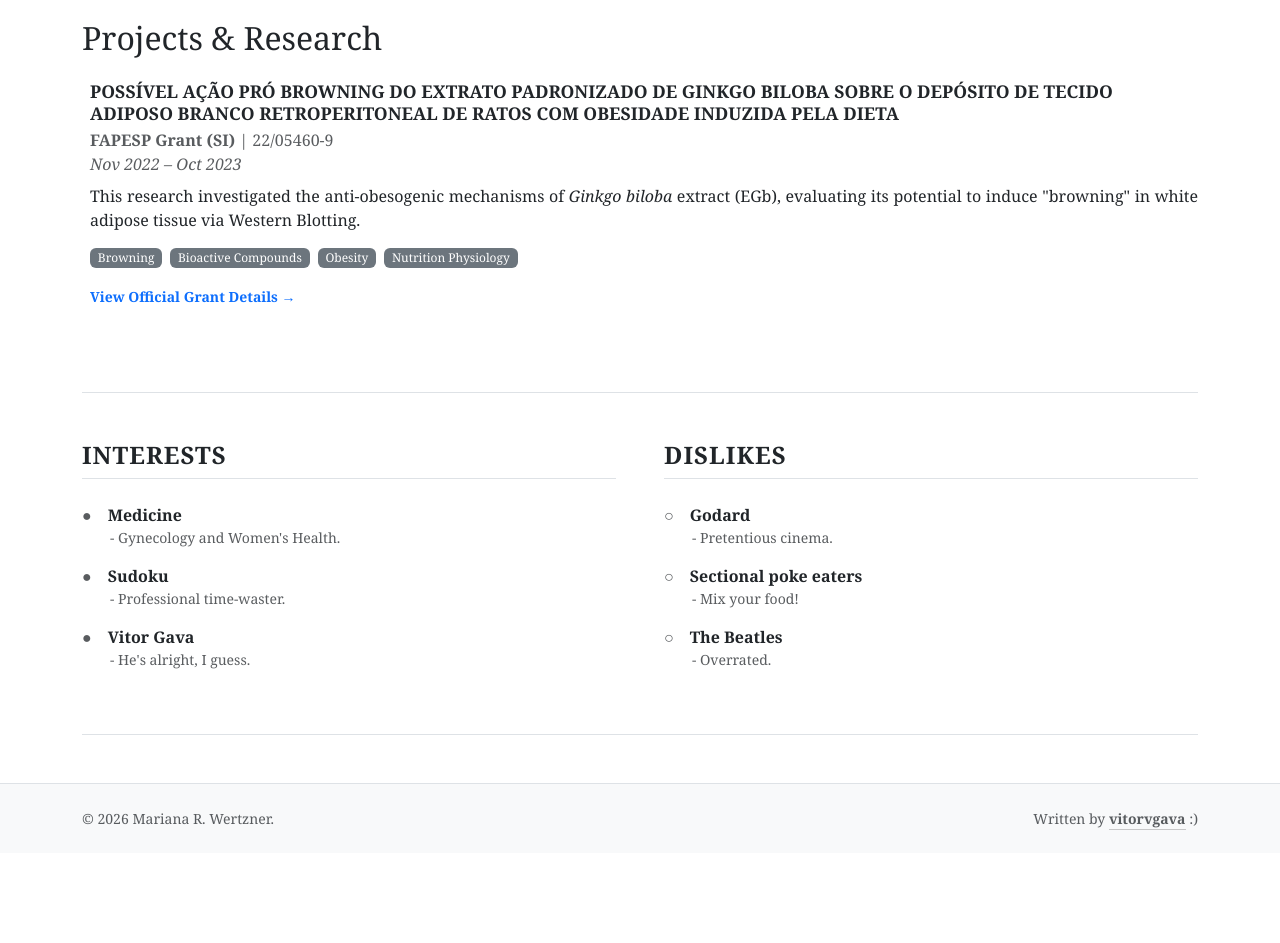
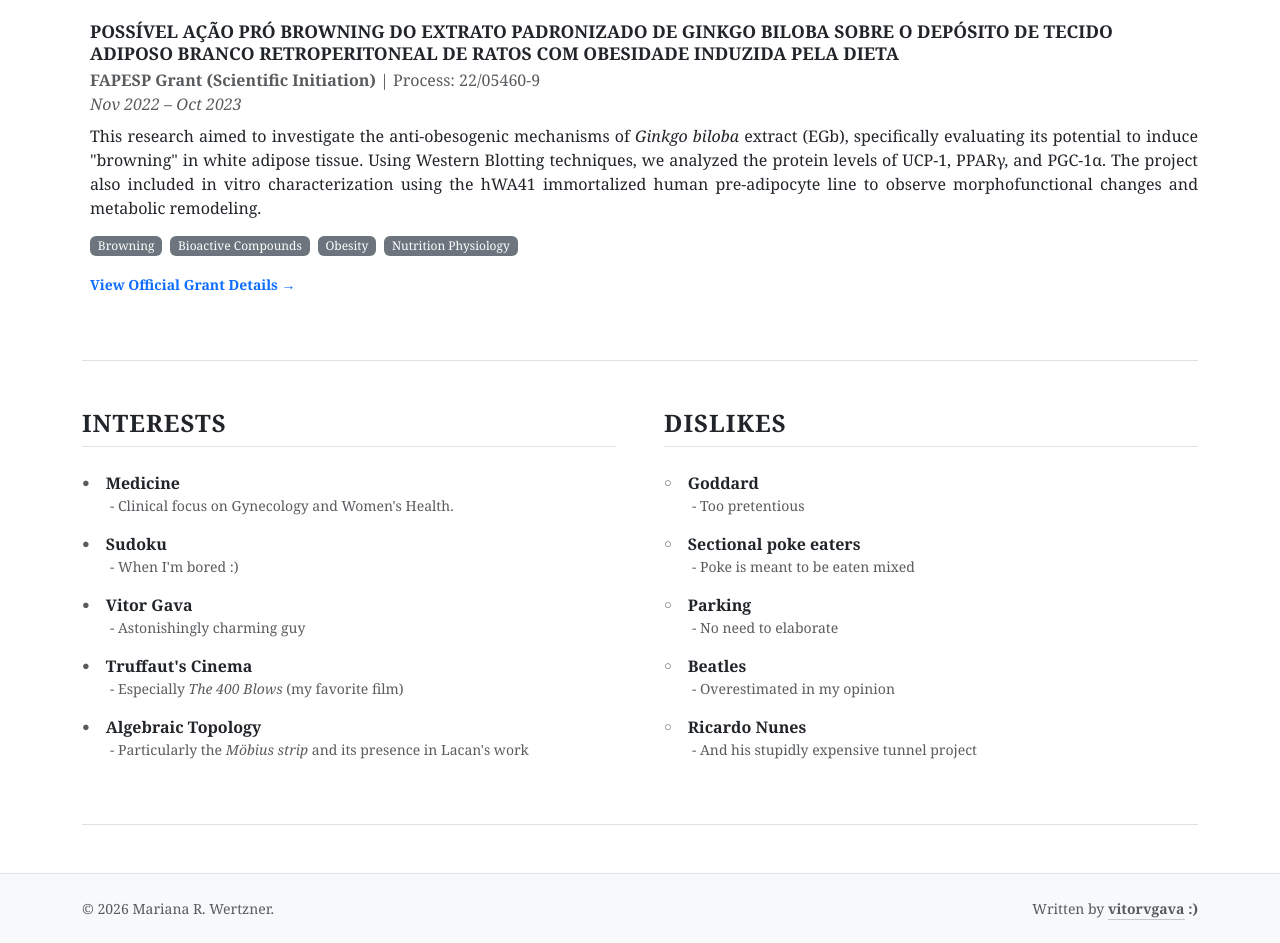
Before and after one commit to mariwertzner/mariwertzner.github.io, a plain HTML site: page index.html in a window 1280 px wide. Shown: the part 805-1748 px from the top of the page. Before the commit the page ends 1658 px from the top, so only its background shows below. Drawn offline with nearby package versions, Linux system fonts and the light colour scheme.

Commit message:
third commit
Updated styles for sections and adjusted text alignment. Modified project descriptions and interests sections for clarity.

```diff
--- a/index.html
+++ b/index.html
@@ -8,26 +8,26 @@
     <style>
         body { font-family: 'Georgia', serif; scroll-behavior: smooth; }
         .nav-link { font-weight: 500; }
-        section { padding: 60px 0; border-bottom: 1px solid #dee2e6; }
+        section { padding: 40px 0; border-bottom: 1px solid #dee2e6; }
         [data-bs-theme="dark"] section { border-color: #444; }
 
-        /* Ajuste fino da imagem de perfil */
+        /* Imagem responsiva: 100% no mobile, original no desktop */
         .profile-img {
             width: 100%;
-            max-width: 350px; /* Limita o tamanho em telas grandes */
+            max-width: 100%;
             height: auto;
             object-fit: cover;
         }
 
         @media (min-width: 768px) {
             .profile-img {
-                max-width: 115%; /* Mantém sua estética original em desktop */
+                max-width: 115%;
                 margin-top: 3rem;
             }
-            .text-justify-custom { text-align: justify; }
+            .text-justify-md { text-align: justify; }
         }
 
-        /* Estilização da Caixa de Contato */
+        /* Estilização da Caixa de Contato Horizontal */
         .contact-card {
             background-color: rgba(0,0,0,0.02);
             border-radius: 12px;
@@ -42,6 +42,7 @@
         .contact-title {
             letter-spacing: 1px;
             font-size: 0.8rem;
+            color: var(--bs-body-color);
             opacity: 0.7;
         }
 
@@ -51,7 +52,7 @@
             border-bottom: 1px solid rgba(0,0,0,0.2);
             transition: border-color 0.2s;
             padding-bottom: 1px;
-            word-break: break-word; /* Evita que o e-mail quebre o layout no mobile */
+            word-break: break-all; /* Evita que o e-mail quebre o layout no mobile */
         }
         [data-bs-theme="dark"] .contact-link {
             border-bottom: 1px solid rgba(255,255,255,0.3);
@@ -87,7 +88,7 @@
             <div class="row flex-column-reverse flex-md-row">
                 <div class="col-md-8">
                     <h2 class="mb-4">About Me</h2>
-                    <div class="lead mb-5 text-justify-custom">
+                    <div class="lead mb-5 text-justify-md">
                         I am a physician graduated from Escola Paulista de Medicina - UNIFESP. Between 2021 and 2023, I conducted research at the Department of Nutrition Physiology, focusing on adipose tissue browning, supported by a FAPESP scholarship. In 2023, I served as president of the Sexually Transmitted Infections Combat Service (SCIST - EPM). I have been an active member of the Academic Leagues of Reproduction and Obstetric Assistance and directed several university extension projects, including the Brazilian International Congress for Medical Students (BRAINCOMS) and the Extension Department of the Associação Atlética Acadêmica Pereira Barretto (AAAPB). My clinical experience includes extracurricular internships in Intensive Cardiology at the University of Belgrade and Sexual Health and Reproductive Rights at the Universities of Lisbon and Porto.
                     </div>
 
@@ -123,19 +124,18 @@
 
         <section id="projects">
             <h2 class="mb-4">Projects & Research</h2>
-            <div class="row">
-                <div class="col-12">
-                    <ul class="list-unstyled ms-md-2">
+            <div class="ms-md-2">
+                <ul class="list-unstyled">
                     <li class="mb-4">
                         <h5 class="fw-bold text-uppercase mb-1" style="font-size: 1.1rem;">
                             POSSÍVEL AÇÃO PRÓ BROWNING DO EXTRATO PADRONIZADO DE Ginkgo biloba SOBRE O DEPÓSITO DE TECIDO ADIPOSO BRANCO RETROPERITONEAL DE RATOS COM OBESIDADE INDUZIDA PELA DIETA
                         </h5>
                         <div class="text-muted mb-2">
-                                <strong>FAPESP Grant (SI)</strong> | 22/05460-9 <br>
+                            <strong>FAPESP Grant (Scientific Initiation)</strong> | Process: 22/05460-9 <br>
                             <em>Nov 2022 – Oct 2023</em>
                         </div>
-                            <p class="lead mb-3 text-justify-custom" style="font-size: 1rem;">
-                                This research investigated the anti-obesogenic mechanisms of <em>Ginkgo biloba</em> extract (EGb), evaluating its potential to induce "browning" in white adipose tissue via Western Blotting.
+                        <p class="lead mb-3 text-justify-md" style="font-size: 1rem;">
+                            This research aimed to investigate the anti-obesogenic mechanisms of <em>Ginkgo biloba</em> extract (EGb), specifically evaluating its potential to induce "browning" in white adipose tissue. Using Western Blotting techniques, we analyzed the protein levels of UCP-1, PPARγ, and PGC-1α. The project also included in vitro characterization using the hWA41 immortalized human pre-adipocyte line to observe morphofunctional changes and metabolic remodeling.
                         </p>
                         <div class="d-flex flex-wrap gap-2">
                             <span class="badge text-bg-secondary fw-normal">Browning</span>
@@ -152,7 +152,6 @@
                     </li>
                 </ul>
             </div>
-            </div>
         </section>
 
         <section id="interests" class="py-5">
@@ -162,24 +161,38 @@
                     <ul class="list-unstyled">
                         <li class="mb-3">
                             <div class="d-flex align-items-center">
-                                <span class="me-3 text-muted">●</span>
+                                <span class="me-3 text-muted" style="font-size: 0.8rem;">●</span>
                                 <span><strong>Medicine</strong></span>
                             </div>
-                            <div class="ms-4 ps-1 text-muted small">- Gynecology and Women's Health.</div>
+                            <div class="ms-4 ps-1 text-muted small">- Clinical focus on Gynecology and Women's Health.</div>
                         </li>
                         <li class="mb-3">
                             <div class="d-flex align-items-center">
-                                <span class="me-3 text-muted">●</span>
+                                <span class="me-3 text-muted" style="font-size: 0.8rem;">●</span>
                                 <span><strong>Sudoku</strong></span>
                             </div>
-                            <div class="ms-4 ps-1 text-muted small">- Professional time-waster.</div>
+                            <div class="ms-4 ps-1 text-muted small">- When I'm bored :)</div>
                         </li>
                         <li class="mb-3">
                             <div class="d-flex align-items-center">
-                                <span class="me-3 text-muted">●</span>
+                                <span class="me-3 text-muted" style="font-size: 0.8rem;">●</span>
                                 <span><strong>Vitor Gava</strong></span>
                             </div>
-                            <div class="ms-4 ps-1 text-muted small">- He's alright, I guess.</div>
+                            <div class="ms-4 ps-1 text-muted small">- Astonishingly charming guy </div>
+                        </li>
+                        <li class="mb-3">
+                            <div class="d-flex align-items-center">
+                                <span class="me-3 text-muted" style="font-size: 0.8rem;">●</span>
+                                <span><strong>Truffaut's Cinema</strong></span>
+                            </div>
+                            <div class="ms-4 ps-1 text-muted small">- Especially <i>The 400 Blows</i> (my favorite film)</div>
+                        </li>
+                        <li class="mb-3">
+                            <div class="d-flex align-items-center">
+                                <span class="me-3 text-muted" style="font-size: 0.8rem;">●</span>
+                                <span><strong>Algebraic Topology</strong></span>
+                            </div>
+                            <div class="ms-4 ps-1 text-muted small">- Particularly the <i>Möbius strip</i> and its presence in Lacan's work </div>
                         </li>
                     </ul>
                 </div>
@@ -189,24 +202,38 @@
                     <ul class="list-unstyled">
                         <li class="mb-3">
                             <div class="d-flex align-items-center">
-                                <span class="me-3 text-muted">○</span>
-                                <span><strong>Godard</strong></span>
+                                <span class="me-3 text-muted" style="font-size: 0.8rem;">○</span>
+                                <span><strong>Goddard</strong></span>
                             </div>
-                            <div class="ms-4 ps-1 text-muted small">- Pretentious cinema.</div>
+                            <div class="ms-4 ps-1 text-muted small">- Too pretentious</div>
                         </li>
                         <li class="mb-3">
                             <div class="d-flex align-items-center">
-                                <span class="me-3 text-muted">○</span>
+                                <span class="me-3 text-muted" style="font-size: 0.8rem;">○</span>
                                 <span><strong>Sectional poke eaters</strong></span>
                             </div>
-                            <div class="ms-4 ps-1 text-muted small">- Mix your food!</div>
+                            <div class="ms-4 ps-1 text-muted small">- Poke is meant to be eaten mixed</div>
                         </li>
                         <li class="mb-3">
                             <div class="d-flex align-items-center">
-                                <span class="me-3 text-muted">○</span>
-                                <span><strong>The Beatles</strong></span>
+                                <span class="me-3 text-muted" style="font-size: 0.8rem;">○</span>
+                                <span><strong>Parking</strong></span>
                             </div>
-                            <div class="ms-4 ps-1 text-muted small">- Overrated.</div>
+                            <div class="ms-4 ps-1 text-muted small">- No need to elaborate</div>
+                        </li>
+                        <li class="mb-3">
+                            <div class="d-flex align-items-center">
+                                <span class="me-3 text-muted" style="font-size: 0.8rem;">○</span>
+                                <span><strong>Beatles</strong></span>
+                            </div>
+                            <div class="ms-4 ps-1 text-muted small">- Overestimated in my opinion</div>
+                        </li>
+                        <li class="mb-3">
+                            <div class="d-flex align-items-center">
+                                <span class="me-3 text-muted" style="font-size: 0.8rem;">○</span>
+                                <span><strong>Ricardo Nunes</strong></span>
+                            </div>
+                            <div class="ms-4 ps-1 text-muted small">- And his stupidly expensive tunnel project</div>
                         </li>
                     </ul>
                 </div>
@@ -217,9 +244,8 @@
     <footer class="py-4 mt-5 border-top bg-body-tertiary">
         <div class="container d-flex flex-column flex-md-row justify-content-between align-items-center text-center text-md-start">
             <span class="text-muted small mb-2 mb-md-0">© 2026 Mariana R. Wertzner.</span>
-            <span class="text-muted small">Written by
-                <a href="https://instagram.com/vitorvgava" target="_blank" class="contact-link fw-bold text-decoration-none">vitorvgava</a> :)
-            </span>
+            <span class="text-muted small">Written by <strong class="text-decoration-none">
+                <a href="https://instagram.com/vitorvgava" target="_blank" class="contact-link">vitorvgava</a> :)</strong></span>
         </div>
     </footer>
 
```
Lines whose indentation alone changed are shown as unchanged.
